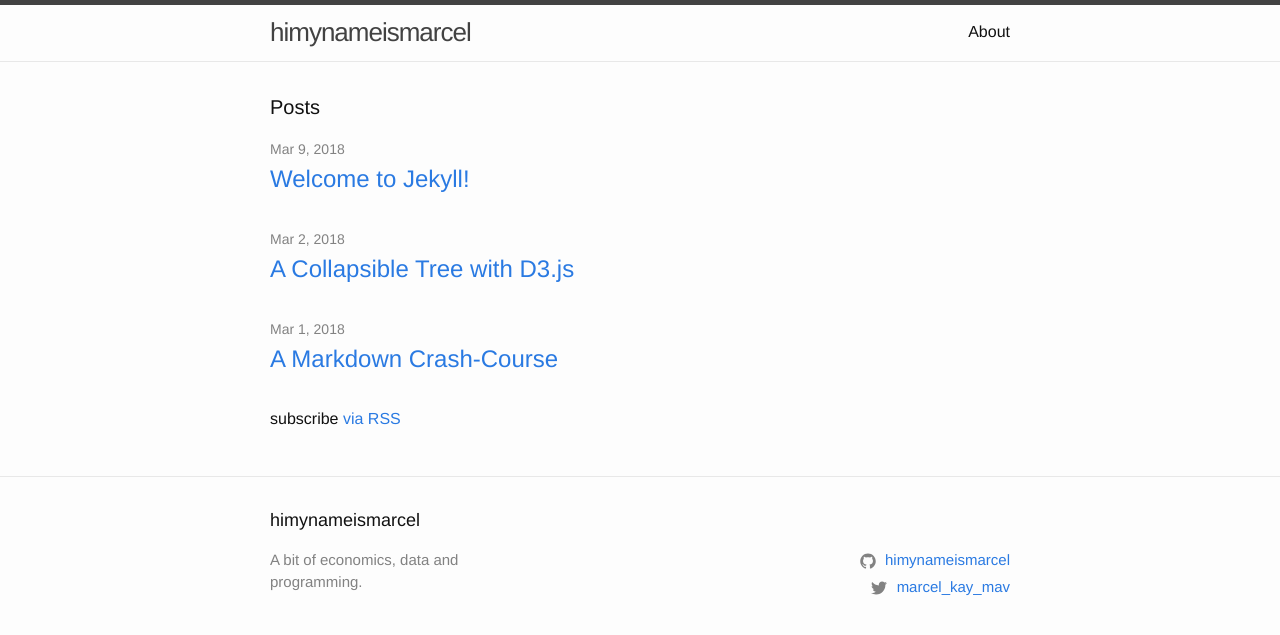
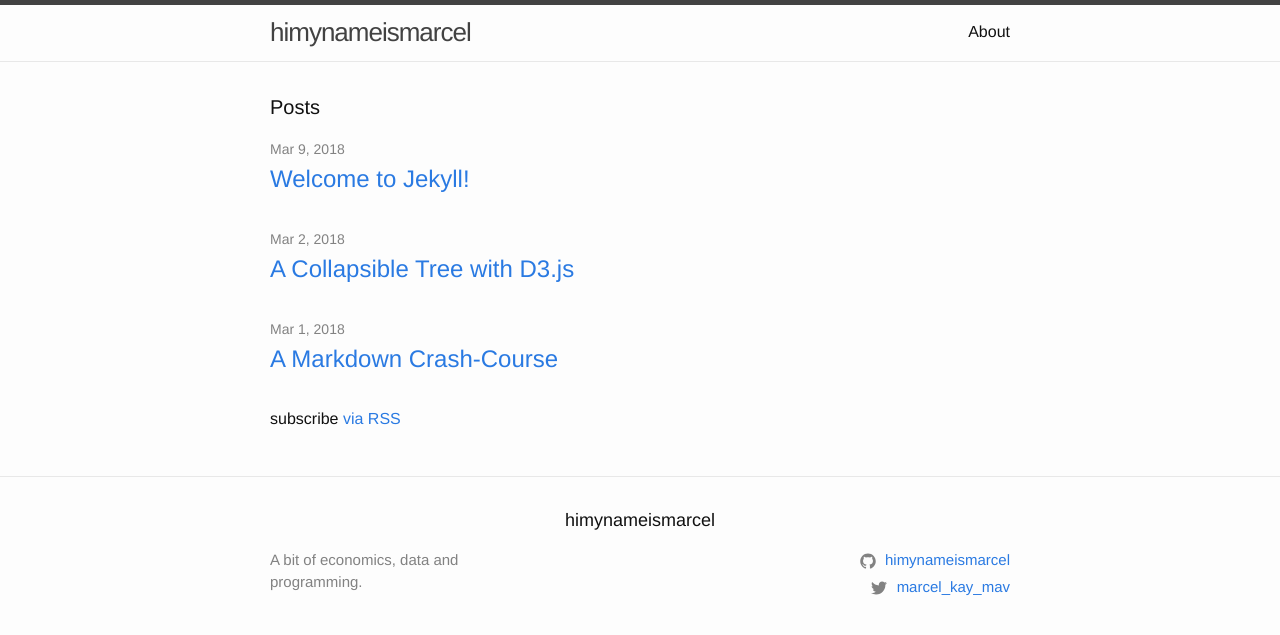
Before and after one commit to himynameismarcel/himynameismarcel.github.io, a Jekyll site: the page built from index.md, in a window 1280 px wide. Shown: the top 635 px of the page. Built offline with Jekyll 4.4.1, drawn with Linux system fonts in a browser that asks for light colours.

Commit message:
changed alignment of site title

```diff
--- a/_includes/footer.html
+++ b/_includes/footer.html
@@ -2,7 +2,7 @@
 
   <div class="wrapper">
 
-    <h2 class="footer-heading">{{ site.title | escape }}</h2>
+    <h2 align="center" class="footer-heading">{{ site.title | escape }}</h2>
 
     <div class="footer-col-wrapper">
       <div class="footer-col footer-col-1">
```
